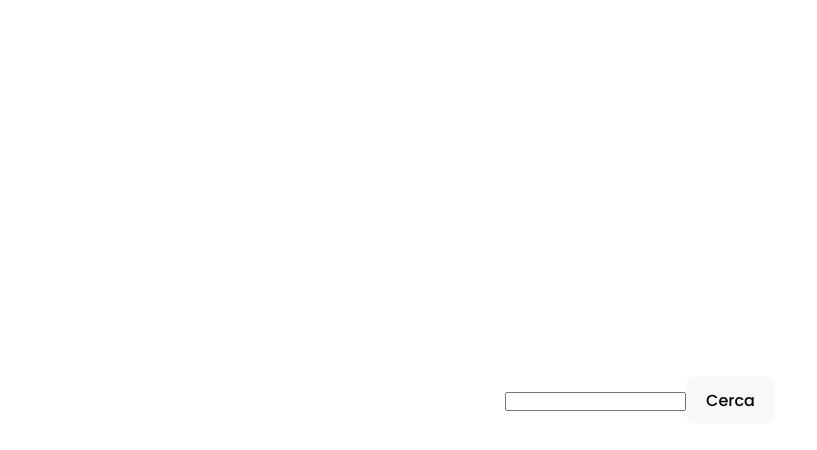
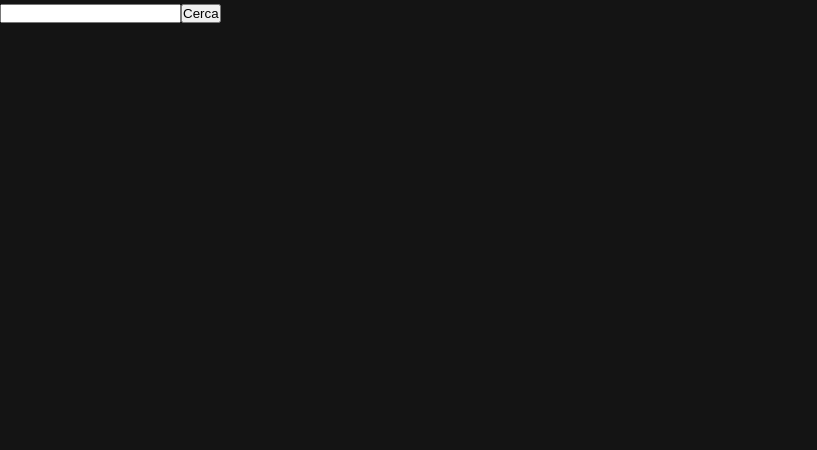
Before and after one commit to VincenzoRuggiero/vite-boolflix, a Vue app: page / in a window 1280 px wide. Shown: the top 450 px of the page, without its empty margins (0-817 px from the left). Built offline with nearby package versions, Linux system fonts and the light colour scheme.

Commit message:
Remove css styling and using Sass

```diff
--- a/src/assets/styles/general.scss
+++ b/src/assets/styles/general.scss
@@ -8,4 +8,5 @@
 
 body {
   font-family: "Poppins", sans-serif;
+  background-color: #141414;
 }
--- a/src/assets/styles/partials/_variables.scss
+++ b/src/assets/styles/partials/_variables.scss
@@ -1,2 +1,3 @@
 $kindaBlack: #141414;
 $yellow: #fce006;
+$netflixRed: #e50914;
--- a/src/main.js
+++ b/src/main.js
@@ -1,5 +1,4 @@
 import { createApp } from "vue";
-import "./style.css";
 import App from "./App.vue";
 
 import { library } from "@fortawesome/fontawesome-svg-core";
--- a/src/style.css
+++ /dev/null
@@ -1,90 +0,0 @@
-:root {
-  font-family: Inter, Avenir, Helvetica, Arial, sans-serif;
-  font-size: 16px;
-  line-height: 24px;
-  font-weight: 400;
-
-  color-scheme: light dark;
-  color: rgba(255, 255, 255, 0.87);
-  background-color: #242424;
-
-  font-synthesis: none;
-  text-rendering: optimizeLegibility;
-  -webkit-font-smoothing: antialiased;
-  -moz-osx-font-smoothing: grayscale;
-  -webkit-text-size-adjust: 100%;
-}
-
-a {
-  font-weight: 500;
-  color: #646cff;
-  text-decoration: inherit;
-}
-a:hover {
-  color: #535bf2;
-}
-
-a {
-  font-weight: 500;
-  color: #646cff;
-  text-decoration: inherit;
-}
-a:hover {
-  color: #535bf2;
-}
-
-body {
-  margin: 0;
-  display: flex;
-  place-items: center;
-  min-width: 320px;
-  min-height: 100vh;
-}
-
-h1 {
-  font-size: 3.2em;
-  line-height: 1.1;
-}
-
-button {
-  border-radius: 8px;
-  border: 1px solid transparent;
-  padding: 0.6em 1.2em;
-  font-size: 1em;
-  font-weight: 500;
-  font-family: inherit;
-  background-color: #1a1a1a;
-  cursor: pointer;
-  transition: border-color 0.25s;
-}
-button:hover {
-  border-color: #646cff;
-}
-button:focus,
-button:focus-visible {
-  outline: 4px auto -webkit-focus-ring-color;
-}
-
-.card {
-  padding: 2em;
-}
-
-#app {
-  max-width: 1280px;
-  margin: 0 auto;
-  padding: 2rem;
-  text-align: center;
-}
-
-@media (prefers-color-scheme: light) {
-  :root {
-    color: #213547;
-    background-color: #ffffff;
-  }
-  a:hover {
-    color: #747bff;
-  }
-  button {
-    background-color: #f9f9f9;
-  }
-}
```
